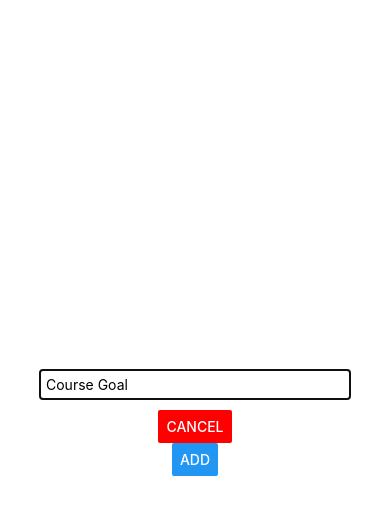
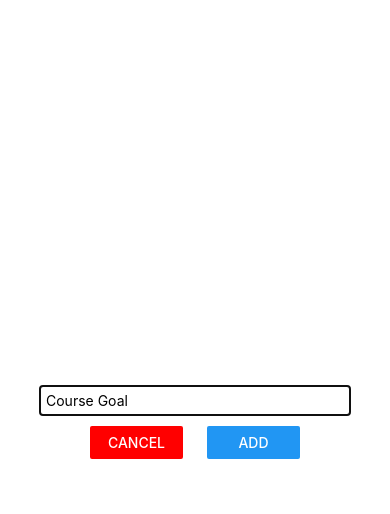
Before and after one commit to Moizasif/react-native, a React Native app: screen / in a window 390 px wide. Both pictures are taken after a click on the button "ADD NEW GOAL". Shown: the top 514 px of the page. Built offline with nearby package versions, Linux system fonts and the light colour scheme.

Commit message:
Finishing Modal Styles

```diff
--- a/components/GoalInput.js
+++ b/components/GoalInput.js
@@ -20,8 +20,16 @@ const GoalInput = props => {
                     style={styles.inputBox}
                     onChangeText={goalInputHandler}
                     value={enteredGoal} />
-                <Button title="CANCEL" color="red" onPress={props.onCancel}/>
-                <Button title="ADD" onPress={addGoalHandler} />
+                <View style={styles.buttonContainer}>
+                    <View style={styles.button}>
+                        <Button title="CANCEL" color="red" onPress={props.onCancel} />
+                    </View>
+                    <View style={styles.button}>
+                        <Button title="ADD" onPress={addGoalHandler} />
+                    </View>
+
+                </View>
+
             </View>
         </Modal>
     )
@@ -39,6 +47,15 @@ const styles = StyleSheet.create({
         borderWidth: 1,
         padding: 6,
         marginBottom: 10
+    },
+    buttonContainer: {
+        flexDirection: 'row',
+        justifyContent: 'space-around',
+        width: '60%'
+
+    },
+    button: {
+        width:'40%'
     }
 })
 
```
